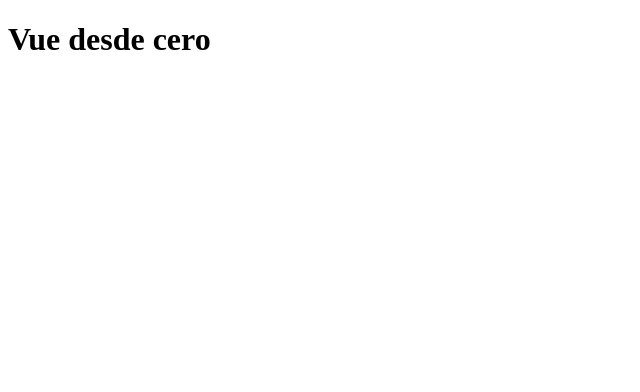
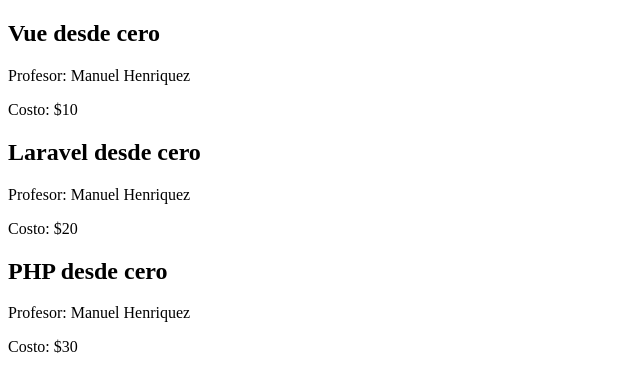
Before and after one commit to manuelhm1993/mh-vue3, a Vue app: page / in a window 1280 px wide. Shown: the top 392 px of the page, without its empty margins (0-640 px from the left). Built offline with nearby package versions, Linux system fonts and the light colour scheme.

Commit message:
Simular la llamada a una API y llamar al componente N veces y variando la información que se le envía

```diff
--- a/src/App.vue
+++ b/src/App.vue
@@ -1,16 +1,33 @@
 <script setup>
     import DetailCourse from './components/DetailCourse.vue';
 
-    const course = {
-        title: 'Vue desde cero',
-        professor: 'Manuel Henriquez',
-        price: 10
-    };
+    // Data simulada de una API
+    const courses =
+    [
+        {
+            "title": "Vue desde cero",
+            "teacher": "Manuel Henriquez",
+            "price": 10
+        },
+        {
+            "title": "Laravel desde cero",
+            "teacher": "Manuel Henriquez",
+            "price": 20
+        },
+        {
+            "title": "PHP desde cero",
+            "teacher": "Manuel Henriquez",
+            "price": 30
+        },
+    ];
 </script>
 
 <template>
-    <!-- Para pasarle información adicional al componente se usan atributos con nombre -->
-    <DetailCourse course="Vue desde cero" />
+    <!-- Se llama al componente variando la información enviada -->
+    <template v-for="course in courses">
+        <!-- En caso que sea una variable y no un valor literal, el atributo debe llevar : como sufijo -->
+        <DetailCourse :course="course" />
+    </template>
 </template>
 
 <style scoped>
--- a/src/components/DetailCourse.vue
+++ b/src/components/DetailCourse.vue
@@ -3,11 +3,15 @@
     const props = defineProps([
         'course'
     ]);
+
+    console.log(props.course);
 </script>
 
 <template>
     <!-- Luego de recibir la información, se puede interpolar como variables normales -->
-    <h1>{{ course }}</h1>
+    <h2>{{ course.title }}</h2>
+    <p>Profesor: {{ course.teacher }}</p>
+    <p>Costo: ${{ course.price }}</p>
 </template>
 
 <style scoped>
```
